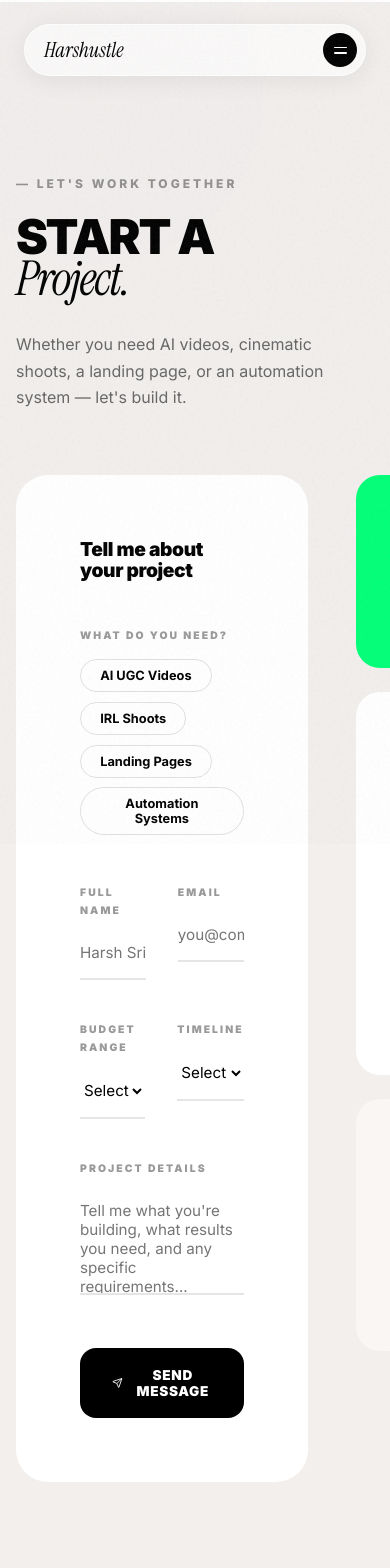
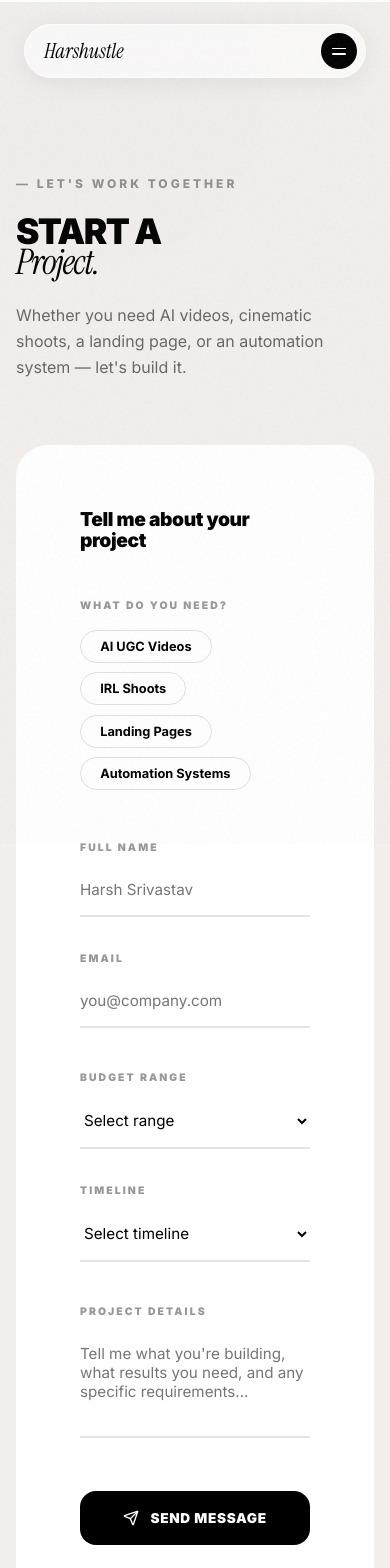
Before and after one commit to harshustle/newPortfolio, a React (Vite) app in the folder portfolio/: page /contact in a window 390 px wide. Shown: the top 1568 px of the page. Built offline with nearby package versions, Linux system fonts and the light colour scheme.

Commit message:
fixing ui

```diff
--- a/portfolio/src/components/Navbar.jsx
+++ b/portfolio/src/components/Navbar.jsx
@@ -109,7 +109,7 @@ const Navbar = () => {
           </div>
 
           {/* Column 3 — CTA (desktop) + Hamburger (mobile) */}
-          <div style={{ display: 'flex', alignItems: 'center', gap: '0.5rem', justifyContent: 'flex-end' }}>
+          <div className="nav-actions">
             {/* Book a Call — hidden on mobile */}
             <NavLink
               to="/contact"
@@ -120,7 +120,7 @@ const Navbar = () => {
                 gap: '0.4rem',
                 background: '#00ff78',
                 color: '#000',
-                padding: '0.5rem 1.1rem',
+                padding: '0.45rem 1.1rem',
                 borderRadius: '99px',
                 fontSize: '0.8rem',
                 fontWeight: 900,
@@ -140,23 +140,9 @@ const Navbar = () => {
               onClick={() => setMenuOpen(true)}
               className="hamburger-btn"
               aria-label="Open menu"
-              style={{
-                display: 'none',
-                background: '#000',
-                border: 'none',
-                borderRadius: '50%',
-                width: '34px',
-                height: '34px',
-                cursor: 'pointer',
-                alignItems: 'center',
-                justifyContent: 'center',
-                flexDirection: 'column',
-                gap: '4px',
-                flexShrink: 0,
-              }}
             >
-              <span style={{ width: '13px', height: '1.5px', background: '#fff', display: 'block', borderRadius: '2px' }} />
-              <span style={{ width: '13px', height: '1.5px', background: '#fff', display: 'block', borderRadius: '2px' }} />
+              <span className="hamburger-line" />
+              <span className="hamburger-line" />
             </button>
           </div>
         </div>
--- a/portfolio/src/index.css
+++ b/portfolio/src/index.css
@@ -77,61 +77,71 @@ h1, h2, h3, h4 {
   padding: 3rem 0;
 }
 
-/* Navbar inner pill container */
+/* ══════════════════════════════════════
+   NAVBAR & PILL
+══════════════════════════════════════ */
+
+/* Pill container — Desktop */
 .nav-pill-inner {
   display: grid;
   grid-template-columns: 1fr auto 1fr;
+  align-items: center;
   padding: 0.6rem 0.8rem 0.6rem 1.6rem;
+  width: 100%;
 }
 
-/* Navbar — desktop nav links hidden on mobile */
+/* Nav Links Container (Center column) */
 .nav-links {
   display: flex;
+  align-items: center;
   gap: 0.3rem;
+  justify-content: center;
 }
 
-/* Hamburger — hidden on desktop, shown on mobile */
+/* Actions Container (Right column) */
+.nav-actions {
+  display: flex;
+  align-items: center;
+  gap: 0.5rem;
+  justify-content: flex-end;
+}
+
+/* Hamburger Base Style (Hidden on Desktop) */
 .hamburger-btn {
   display: none !important;
+  background: #000;
+  border: none;
+  border-radius: 50%;
+  width: 36px;
+  height: 36px;
+  cursor: pointer;
+  align-items: center;
+  justify-content: center;
+  flex-direction: column;
+  gap: 4px;
+  flex-shrink: 0;
+  transition: transform 0.2s ease;
 }
 
-@media (max-width: 768px) {
-  .nav-links {
-    display: none !important;
-  }
-  .hamburger-btn {
-    display: flex !important;
-  }
+.hamburger-line {
+  width: 14px;
+  height: 1.5px;
+  background: #fff;
+  display: block;
+  border-radius: 2px;
 }
 
-.nav-content {
-  max-width: 1300px;
-  margin: 0 auto;
-  padding: 0 4rem;
-  display: flex;
-  justify-content: space-between;
-  align-items: center;
+.hamburger-btn:active {
+  transform: scale(0.95);
 }
 
+/* Sub-components needed globally */
 .logo-box {
   border: 1.5px solid #000;
   padding: 0.2rem 0.6rem;
   font-weight: 900;
   font-size: 1rem;
   letter-spacing: 0.1rem;
-}
-
-.menu-btn {
-  display: none;
-  background: none;
-  border: none;
-  cursor: pointer;
-  padding: 0.5rem;
-}
-
-.nav-links {
-  display: flex;
-  gap: 2.5rem;
 }
 
 .nav-link {
@@ -623,18 +633,28 @@ h1, h2, h3, h4 {
 
 /* Projects page — card image+content grid */
 @media (max-width: 768px) {
+  .hide-on-mobile { display: none !important; }
+
   /* Force the alternating 2-col project card to stack */
-  [style*="gridTemplateColumns"][style*="420px"] {
+  [style*="grid-template-columns"][style*="420px"] {
     grid-template-columns: 1fr !important;
   }
   /* About page — contact strip */
-  [style*="justifyContent: 'space-between'"][style*="alignItems: 'flex-end'"] {
+  [style*="justify-content: space-between"][style*="align-items: flex-end"] {
     flex-direction: column;
     align-items: flex-start !important;
     gap: 1.5rem !important;
   }
+
+  /* Section round panels tighter margins/padding */
+  [style*="padding: 6rem 3rem"] { padding: 4rem 1.5rem !important; border-radius: 28px !important; margin: 2rem auto !important; }
+  [style*="width: 40px"] { width: 20px !important; } /* Make the line next to "Property Boutique" shorter */
+
+  /* Background texts are now handled by .hide-on-mobile directly in JSX */
+
+
   /* Contact form grid */
-  [style*="gridTemplateColumns: '1fr 380px'"] {
+  [style*="grid-template-columns: 1fr 380px"] {
     grid-template-columns: 1fr !important;
   }
   /* Bento grid auto-fit min 300 → min 260 */
@@ -642,42 +662,42 @@ h1, h2, h3, h4 {
     grid-template-columns: repeat(auto-fit, minmax(260px, 1fr)) !important;
   }
   /* Bar chart 2-col → 1-col */
-  [style*="gridTemplateColumns: '1fr 1fr'"] {
+  [style*="grid-template-columns: 1fr 1fr"] {
     grid-template-columns: 1fr !important;
   }
   /* Footer 4-col → 2-col */
-  [style*="gridTemplateColumns: '1fr 1fr 1fr 1fr'"] {
+  [style*="grid-template-columns: 1fr 1fr 1fr 1fr"] {
     grid-template-columns: 1fr 1fr !important;
     gap: 2rem !important;
   }
   /* Project alternating card rows */
-  [style*="gridTemplateColumns: '1fr 420px'"],
-  [style*="gridTemplateColumns: '420px 1fr'"] {
+  [style*="grid-template-columns: 1fr 420px"],
+  [style*="grid-template-columns: 420px 1fr"] {
     grid-template-columns: 1fr !important;
   }
   /* Re-order image (it might be order:1) */
   [style*="order: 1"] { order: 0 !important; }
   /* About page bento large cards */
-  [style*="gridColumn: 'span 2'"] { grid-column: span 1 !important; }
+  [style*="grid-column: span 2"] { grid-column: span 1 !important; }
 
   /* Pill navbar top padding for content below */
   .page-container { padding-top: 1rem; }
 
   /* section headings */
-  [style*="clamp(3rem"] { font-size: clamp(2rem, 8vw, 3.5rem); }
-  [style*="clamp(3.5rem"] { font-size: clamp(2rem, 8vw, 3.5rem); }
+  [style*="clamp(3rem"],
+  [style*="clamp(3.5rem"] { font-size: clamp(2.2rem, 8vw, 3.5rem) !important; }
 }
 
 @media (max-width: 480px) {
   /* Footer drop to 1 col */
-  [style*="gridTemplateColumns: '1fr 1fr 1fr 1fr'"],
-  [style*="gridTemplateColumns: '1fr 1fr'"] {
+  [style*="grid-template-columns: 1fr 1fr 1fr 1fr"],
+  [style*="grid-template-columns: 1fr 1fr"] {
     grid-template-columns: 1fr !important;
   }
   /* Nav pill padding */
-  [style*="padding: '0 1.5rem'"] { padding: 0 0.8rem; }
+  [style*="padding: 0px 1.5rem"] { padding: 0 0.8rem; }
   /* Automation chatbot cards */
-  [style*="gridTemplateColumns: 'repeat(auto-fit, minmax(330px"] {
+  [style*="grid-template-columns: repeat(auto-fit, minmax(330px"] {
     grid-template-columns: 1fr !important;
   }
 }
@@ -765,8 +785,4 @@ h1, h2, h3, h4 {
   [style*="borderRadius: '40px'"] { border-radius: 20px !important; }
   [style*="borderRadius: '36px'"] { border-radius: 20px !important; }
   [style*="borderRadius: '32px'"] { border-radius: 20px !important; }
-
-  /* Background "REAL", "SYSTEM" text — hide on tiny screens */
-  [style*="fontSize: '15rem'"],
-  [style*="fontSize: '12rem'"] { display: none !important; }
 }
--- a/portfolio/src/pages/Home.jsx
+++ b/portfolio/src/pages/Home.jsx
@@ -120,7 +120,7 @@ const Home = () => {
 
       {/* Detailed Real Video Section - HIGH IMPACT */}
       <section className="section container" id="real-video" style={{ background: '#f9f6f4', borderRadius: '40px', margin: '4rem auto', position: 'relative', overflow: 'hidden', padding: '6rem 3rem' }}>
-        <div style={{ position: 'absolute', top: '2rem', right: '-5rem', fontSize: '15rem', fontWeight: 950, opacity: 0.03, pointerEvents: 'none' }}>REAL</div>
+        <div className="bg-watermark hide-on-mobile" style={{ position: 'absolute', top: '2rem', right: '-5rem', fontSize: '15rem', fontWeight: 950, opacity: 0.03, pointerEvents: 'none' }}>REAL</div>
         <div style={{ marginBottom: '5rem', position: 'relative', zIndex: 1, textAlign: 'left' }}>
           <h2 style={{ fontSize: '0.85rem', fontWeight: 850, textTransform: 'uppercase', letterSpacing: '0.2em', marginBottom: '1.5rem', display: 'flex', alignItems: 'center', gap: '1rem' }}>
              <span style={{ width: '40px', height: '1px', background: '#000' }}></span>
@@ -129,7 +129,7 @@ const Home = () => {
           <h1 style={{ fontSize: 'clamp(3rem, 7vw, 6rem)', lineHeight: 0.85, fontWeight: 900, letterSpacing: '-0.04em' }}>
              40+ <span className="serif-italic">IRL</span> <br/>PRODUCTIONS.
           </h1>
-          <p style={{ marginTop: '2rem', color: 'var(--text-secondary)', fontSize: '1.1rem', maxWidth: '450px', lineHeight: 1.5 }}>Property storytelling for the world's most <br/>sophisticated real estate developments.</p>
+          <p style={{ marginTop: '2rem', color: 'var(--text-secondary)', fontSize: '1.1rem', maxWidth: '450px', lineHeight: 1.5 }}>Property storytelling for the world's most <br className="hide-on-mobile" />sophisticated real estate developments.</p>
         </div>
 
         <div className="video-grid" style={{ maxWidth: '1000px', margin: '0 auto 6rem' }}>
@@ -159,13 +159,13 @@ const Home = () => {
 
       {/* Detailed AI Video Section - HIGH IMPACT */}
       <section className="section container" id="ai-video" style={{ margin: '6rem auto', position: 'relative' }}>
-        <div style={{ position: 'absolute', top: '0', left: '-2rem', fontSize: '12rem', fontWeight: 950, opacity: 0.02, pointerEvents: 'none' }}>900+</div>
+        <div className="bg-watermark hide-on-mobile" style={{ position: 'absolute', top: '0', left: '-2rem', fontSize: '12rem', fontWeight: 950, opacity: 0.02, pointerEvents: 'none' }}>900+</div>
         <div style={{ marginBottom: '5rem', textAlign: 'center' }}>
           <h2 style={{ fontSize: '0.85rem', fontWeight: 800, textTransform: 'uppercase', letterSpacing: '0.2em', marginBottom: '1.5rem', opacity: 0.4 }}>Synthetic Human Capital</h2>
           <h1 style={{ fontSize: 'clamp(2.5rem, 6vw, 5rem)', fontWeight: 900, letterSpacing: '-0.03em', lineHeight: 0.9 }}>
              900+ <span className="serif-italic">AI UGC</span><br />DEPLOYED.
           </h1>
-          <p style={{ color: 'var(--text-secondary)', fontSize: '1.1rem', maxWidth: '500px', margin: '2rem auto 0' }}>Industrial scale influencer content without the <br/>logistical complexity of human talent.</p>
+          <p style={{ color: 'var(--text-secondary)', fontSize: '1.1rem', maxWidth: '500px', margin: '2rem auto 0' }}>Industrial scale influencer content without the <br className="hide-on-mobile" />logistical complexity of human talent.</p>
         </div>
 
         <div className="video-grid" style={{ maxWidth: '900px', margin: '0 auto 6rem' }}>
@@ -195,7 +195,7 @@ const Home = () => {
 
       {/* Detailed Automation Section - HIGH IMPACT */}
       <section className="section container" id="chatbot" style={{ background: '#f9f6f4', borderRadius: '40px', margin: '4rem auto', position: 'relative', overflow: 'hidden', padding: '6rem 3rem' }}>
-        <div style={{ position: 'absolute', bottom: '2rem', left: '-5rem', fontSize: '15rem', fontWeight: 950, opacity: 0.03, pointerEvents: 'none', transform: 'rotate(-5deg)' }}>SYSTEM</div>
+        <div className="bg-watermark hide-on-mobile" style={{ position: 'absolute', bottom: '2rem', left: '-5rem', fontSize: '15rem', fontWeight: 950, opacity: 0.03, pointerEvents: 'none', transform: 'rotate(-5deg)' }}>SYSTEM</div>
         <div style={{ marginBottom: '5rem', position: 'relative', zIndex: 1, textAlign: 'right' }}>
           <h2 style={{ fontSize: '0.85rem', fontWeight: 850, textTransform: 'uppercase', letterSpacing: '0.2em', marginBottom: '1.5rem', display: 'flex', alignItems: 'center', gap: '1rem', justifyContent: 'flex-end' }}>
              Lead Management Architecture
```
